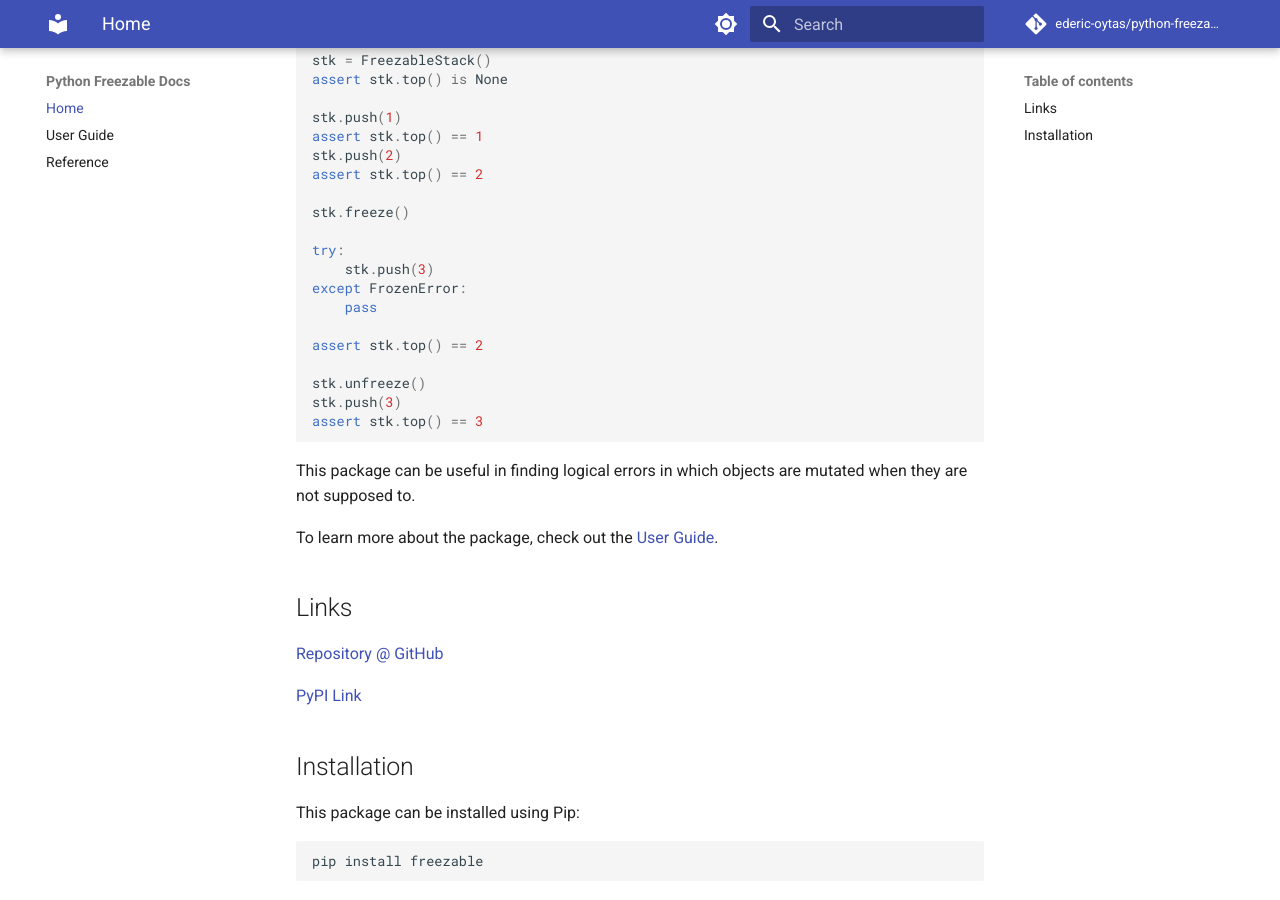
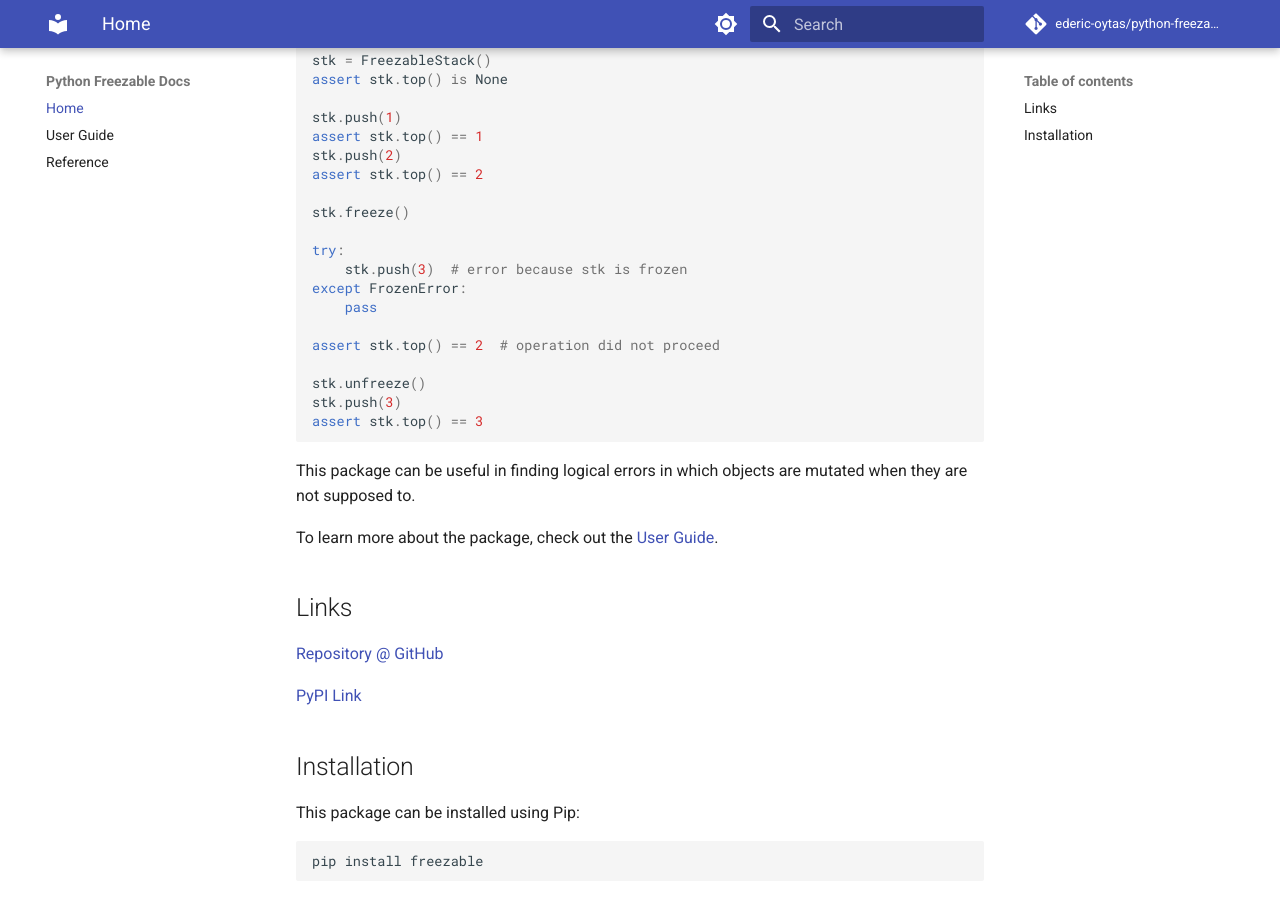
Before and after one commit to ederic-oytas/freezable-mixin, an MkDocs documentation site: the page built from docs/index.md, in a window 1280 px wide and 900 px high, scrolled down 582 px. Built offline with MkDocs 1.6.1 and Material for MkDocs 9.7.7, drawn with Linux system fonts in a browser that asks for light colours; comment, search, counter and statistics services are not loaded.

Commit message:
Add some comments to the examples

```diff
--- a/docs/index.md
+++ b/docs/index.md
@@ -35,11 +35,11 @@ assert stk.top() == 2
 stk.freeze()
 
 try:
-    stk.push(3)
+    stk.push(3)  # error because stk is frozen
 except FrozenError:
     pass
 
-assert stk.top() == 2
+assert stk.top() == 2  # operation did not proceed
 
 stk.unfreeze()
 stk.push(3)
```
Also changed, not shown: README.md (+2 -2 lines).
